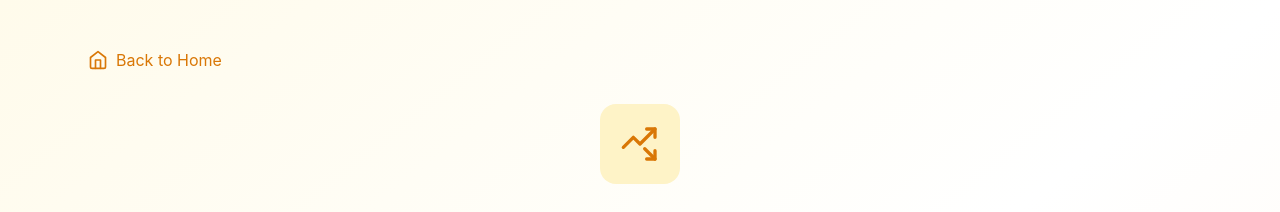
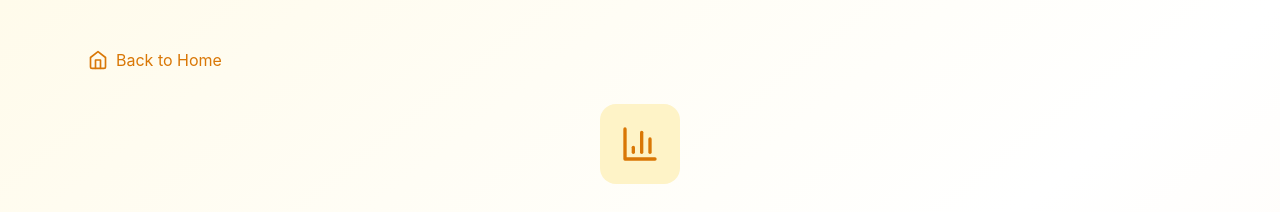
Before and after one commit to Imomazin/lumina-simulation-core, a Next.js app: page /simulations/margin-call in a window 1280 px wide. Shown: the top 212 px of the page. Built offline with nearby package versions, Linux system fonts and the light colour scheme.

Commit message:
Fix invalid icon import in Margin Call simulation
Replace TrendingUpDown (not available) with BarChart3.

https://claude.ai/code/session_01L91LfQY94HxSENFe2LXUB7

```diff
--- a/src/app/simulations/margin-call/page.tsx
+++ b/src/app/simulations/margin-call/page.tsx
@@ -9,7 +9,7 @@ import {
   Briefcase, Scale, Zap, Globe, FileText, CheckCircle, XCircle, AlertCircle,
   ArrowUpRight, ArrowDownRight, Play, RotateCcw, Lock, Gavel, Eye, Settings,
   Database, Server, Cloud, Cpu, LineChart, PieChart, ArrowRight, Home,
-  CreditCard, Wallet, Receipt, BadgeDollarSign, Percent, TrendingUpDown,
+  CreditCard, Wallet, Receipt, BadgeDollarSign, Percent,
 } from 'lucide-react';
 import { useTheme } from '@/contexts/ThemeContext';
 
@@ -521,7 +521,7 @@ export default function MarginCallPage() {
 
           <motion.div initial={{ opacity: 0, y: 20 }} animate={{ opacity: 1, y: 0 }} className="text-center mb-12">
             <div className={`inline-flex items-center justify-center w-20 h-20 rounded-2xl mb-6 ${theme === 'light' ? 'bg-amber-100' : 'bg-amber-500/20'}`}>
-              <TrendingUpDown className={`w-10 h-10 ${theme === 'light' ? 'text-amber-600' : 'text-amber-400'}`} />
+              <BarChart3 className={`w-10 h-10 ${theme === 'light' ? 'text-amber-600' : 'text-amber-400'}`} />
             </div>
             <h1 className={`text-5xl font-bold mb-4 ${theme === 'light' ? 'text-slate-800' : 'text-white'}`}>MARGIN CALL</h1>
             <p className={`text-2xl ${theme === 'light' ? 'text-amber-600' : 'text-amber-400'}`}>Scale-up vs. Profitability Tradeoff</p>
@@ -592,7 +592,7 @@ export default function MarginCallPage() {
       <header className={`sticky top-0 z-40 ${theme === 'light' ? 'bg-white/90 border-b border-slate-200' : 'bg-slate-900/90 border-b border-slate-800'} backdrop-blur-sm`}>
         <div className="max-w-7xl mx-auto px-6 py-4 flex items-center justify-between">
           <div className="flex items-center gap-4">
-            <TrendingUpDown className={`w-8 h-8 ${theme === 'light' ? 'text-amber-600' : 'text-amber-400'}`} />
+            <BarChart3 className={`w-8 h-8 ${theme === 'light' ? 'text-amber-600' : 'text-amber-400'}`} />
             <div>
               <h1 className={`font-bold ${theme === 'light' ? 'text-slate-800' : 'text-white'}`}>MARGIN CALL</h1>
               <p className={`text-sm ${theme === 'light' ? 'text-slate-500' : 'text-slate-400'}`}>Round {gameState.round} of 8</p>
```
